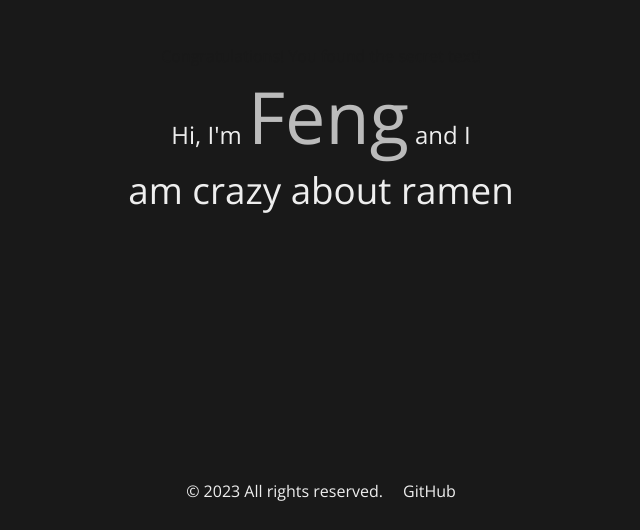
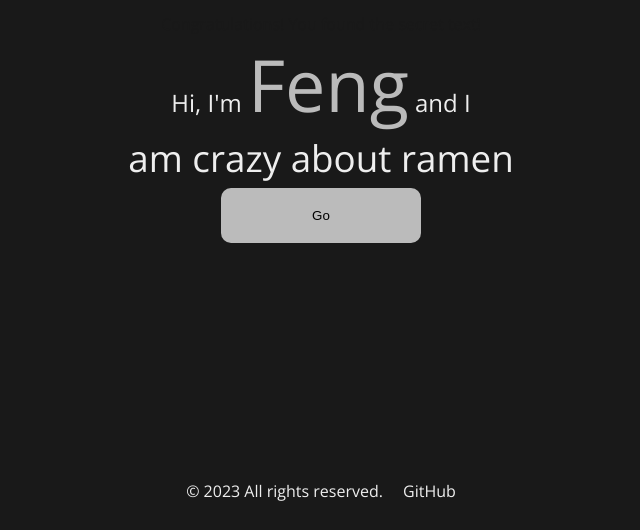
Before and after one commit to SiddarGu/Web-Page-Entry, a plain HTML site: page index.html in a window 1280 px wide. Shown: the part 278-808 px from the top of the page, without its empty margins (319-959 px from the left). Drawn offline with nearby package versions, Linux system fonts and the light colour scheme.

Commit message:
style update

```diff
--- a/index.css
+++ b/index.css
@@ -58,3 +58,41 @@ footer {
 #secret {
     color: #191919;
 }
+
+.button {
+    border-radius: 10px;
+    background-color: #bbb;
+    border: none;
+    color: black;
+    text-align: center;
+    padding: 20px;
+    width: 200px;
+    transition: all 0.5s;
+    cursor: pointer;
+    margin: 5px;
+}
+
+.button span {
+    cursor: pointer;
+    display: inline-block;
+    position: relative;
+    transition: 0.5s;
+}
+
+.button span:after {
+    content: '\00bb';
+    position: absolute;
+    opacity: 0;
+    top: 0;
+    right: -20px;
+    transition: 0.5s;
+}
+
+.button:hover span {
+    padding-right: 25px;
+}
+
+.button:hover span:after {
+    opacity: 1;
+    right: 0;
+}
--- a/index.html
+++ b/index.html
@@ -14,6 +14,9 @@
     <span id="upper">Hi, I'm <br> <span id="name">Feng</span> <br> and I</span>
     <span id="info"></span>
 
+    <button class="button"><span>Go </span></button>
+
+
     <script src="code.js"></script>
 
     <footer>
```
